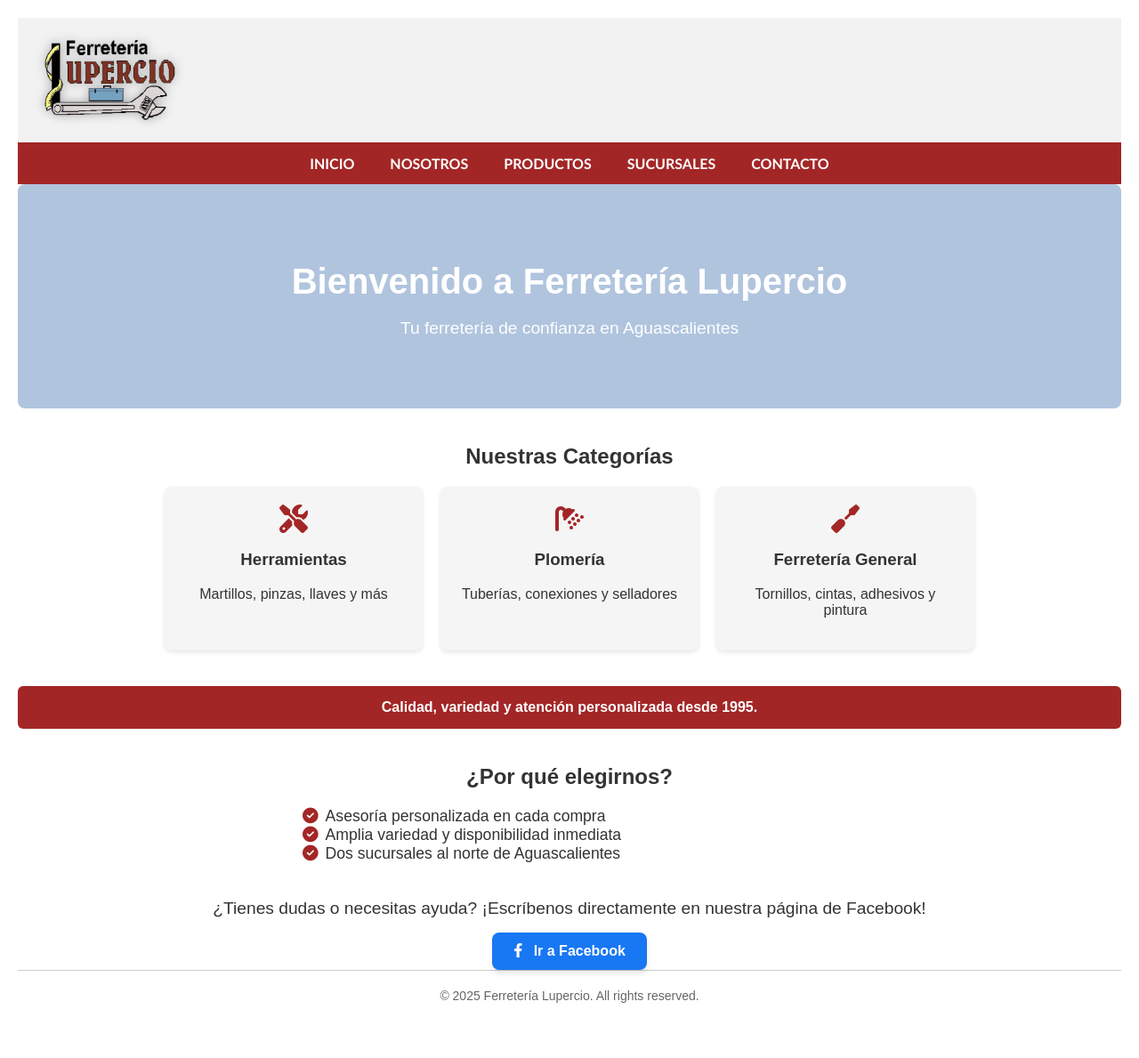
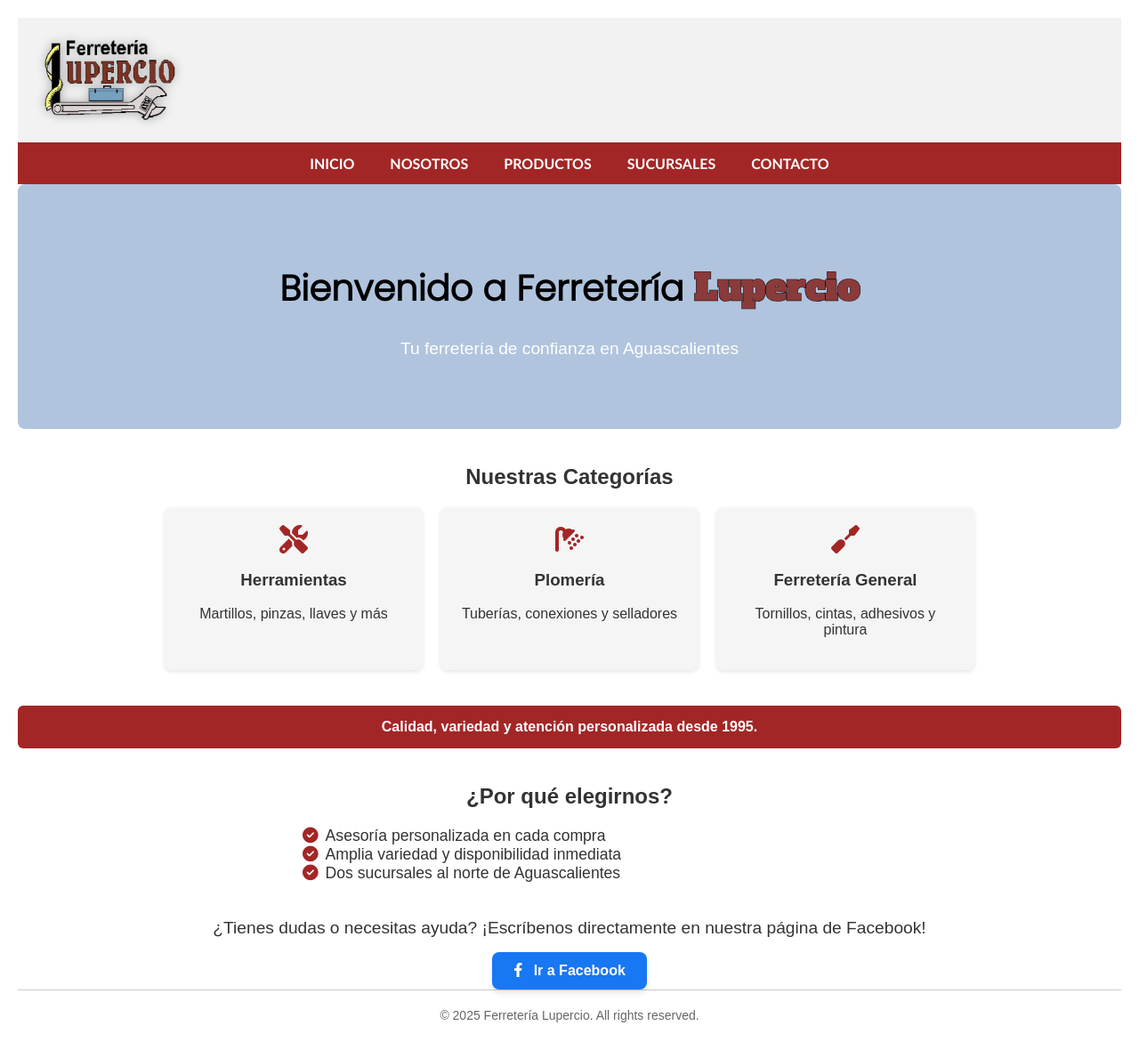
Before and after one commit to Ferreteria-Lupercio/Ferreteria-Lupercio.github.io, a Jekyll site: the page built from index.md, in a window 1280 px wide. Shown: the whole page at 89% size. Built offline with Jekyll 4.4.1, drawn with Linux system fonts in a browser that asks for light colours; before the commit the page ends 1167 px from its top, so only the background shows below that.

Commit message:
Add custom fonts and styled heading for Inicio page
- Updated Inicio page title to match brand style from logo
- Added black stroke and custom red to 'Lupercio' for visual consistency

```diff
--- a/index.md
+++ b/index.md
@@ -5,7 +5,10 @@ layout: default
 
 <!-- Hero Banner -->
 <div style="background-color: #B0C4DE; color: white; padding: 60px 20px; text-align: center; border-radius: 8px;">
-  <h1 style="font-size: 2.5rem; margin-bottom: 10px;">Bienvenido a Ferretería Lupercio</h1>
+  <h1 style="font-size: 2.5rem; text-align: center;">
+  <span style="font-family: 'Poppins', sans-serif; color: #000;">Bienvenido a Ferretería</span>
+  <span style="font-family: 'Alfa Slab One', serif; color: #8B3A3A; -webkit-text-stroke: 0.5px black; text-transform: none;"> Lupercio</span>
+</h1>
   <p style="font-size: 1.2rem;">Tu ferretería de confianza en Aguascalientes</p>
 </div>
 
```
